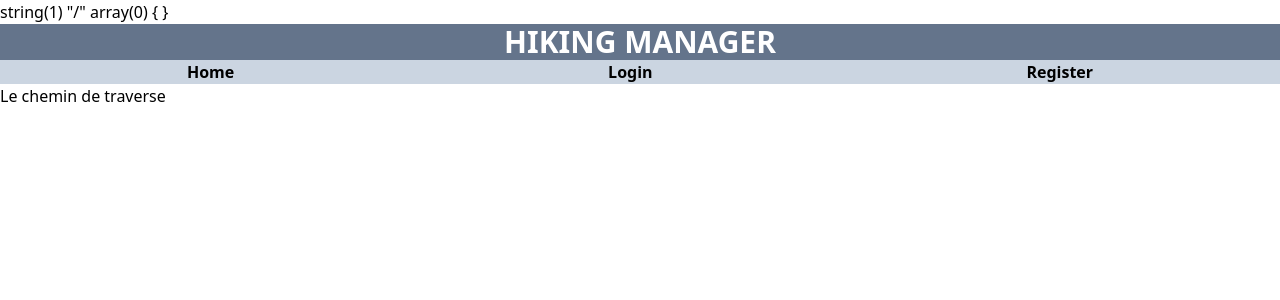
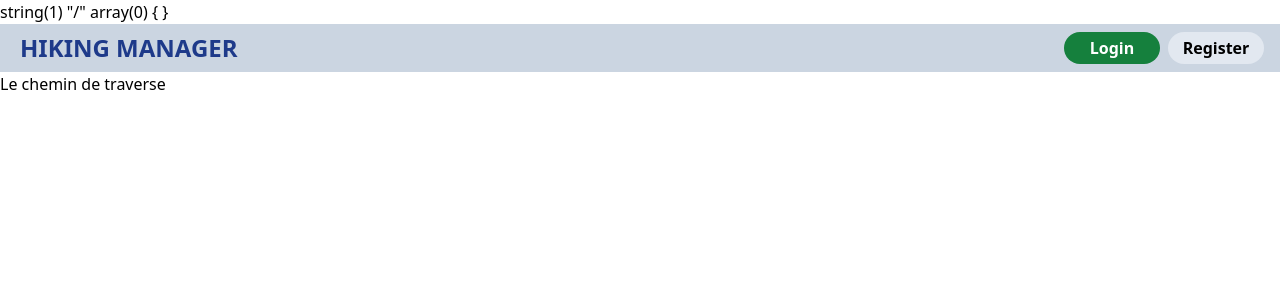
Before and after one commit to becodeorg/hamilton-7-hiking-project-david-maxime, a PHP site: page / in a window 1280 px wide. Shown: the top 300 px of the page. Run offline with PHP 8.4, Linux system fonts and the light colour scheme; data comes from the database, SQL or seed files in the repository; some libraries are stand-ins or nearby versions.

Commit message:
Update - Header Style

```diff
--- a/src/views/header.view.php
+++ b/src/views/header.view.php
@@ -1,33 +1,36 @@
 <!doctype html>
 <html lang="en">
+
 <head>
     <meta charset="UTF-8">
-    <meta name="viewport"
-          content="width=device-width, user-scalable=no, initial-scale=1.0, maximum-scale=1.0, minimum-scale=1.0">
+    <meta name="viewport" content="width=device-width, user-scalable=no, initial-scale=1.0, maximum-scale=1.0, minimum-scale=1.0">
     <meta http-equiv="X-UA-Compatible" content="ie=edge">
     <script src="https://cdn.tailwindcss.com"></script>
     <title>Hiking Manager</title>
 </head>
+
 <body>
     <header>
-<!-- TITLE -->
-    <section class="text-3xl font-bold uppercase bg-slate-500 text-white flex justify-center">
+        <!-- NAV -->
+        <nav class="bg-slate-300 flex flex-row justify-between h-12 items-center">
+
+            <!-- HOME LOGO/TITLE -->
+            <section class=" title text-2xl font-bold uppercase text-blue-900 flex justify-center mx-5">
+                <a href="/">
                     <h1>Hiking Manager</h1>
+                </a>
+                <?php if (empty($_SESSION['user'])) : ?>
             </section>
 
-<!-- NAV -->
-    <nav class="bg-slate-300">
-        <ul class="flex flex-row justify-around font-semibold">
-            <!-- HOME -->
-            <li><a href="/">Home</a></li>
-            <?php if (empty($_SESSION['user'])): ?>
+            <!-- LINKS -->
+            <ul class="flex flex-row justify-around font-semibold w-52 mx-3">
 
                 <!-- LOGIN -->
-                <li><a href="/login">Login</a></li>
+                <li class="bg-green-700 w-24 h-8 flex justify-center items-center rounded-full text-white"><a href="/login">Login</a></li>
 
                 <!-- REGISTER -->
-                <li><a href="/registration">Register</a></li>
-            <?php else: ?>
+                <l class="bg-slate-200 w-24 h-8 flex justify-center items-center rounded-full "><a href="/registration">Register</a></l>
+            <?php else : ?>
 
                 <!-- LOGOUT -->
                 <li><a href="/logout">Logout</a></li>
@@ -36,7 +39,7 @@
         </nav>
 
         <!-- WHEN LOGGED -->
-    <?php if (!empty($_SESSION['user'])): ?>
+        <?php if (!empty($_SESSION['user'])) : ?>
             <span>Hello <?php echo $_SESSION['user']['username'] ?></span>
             <br>
             <a href="/addHike"><span>Add a new hike!</span></a>
```
Lines whose indentation alone changed are shown as unchanged.
